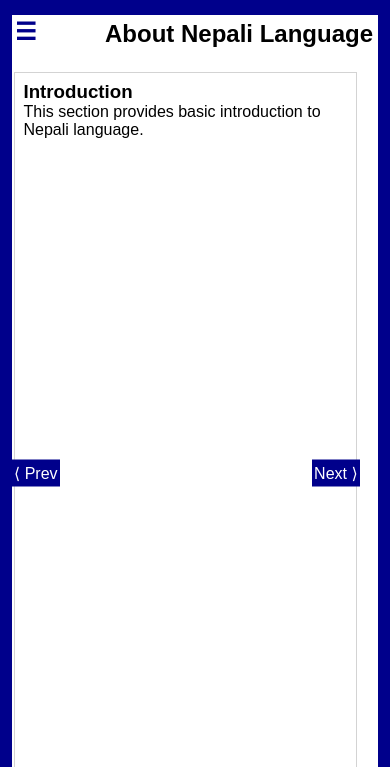
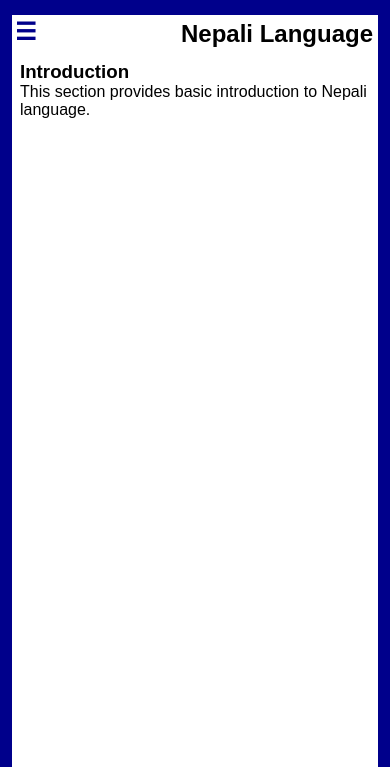
Before and after one commit to anilbhattaraitoronto/nepali.merohouse.com, a website with bundled scripts: page index.html in a window 390 px wide. Both pictures are taken after a click on the button "About". Shown: the part 77-844 px from the top of the page. Built offline with nearby package versions, Linux system fonts and the light colour scheme.

Commit message:
fixed small screen style for about page links

```diff
--- a/index.html
+++ b/index.html
@@ -82,7 +82,7 @@
             <!-- Begin ABOUT section -->
             <article class="main-page" id="about">
 
-                <h2 class="page-title" id="about-page-title"> <span id="about-menu">&#9776;</span> <span>About
+                <h2 class="page-title" id="about-page-title"> <span id="about-menu">&#9776;</span> <span>
                         Nepali Language</span></h2>
                 <div id="about-content">
                     <nav id="about-nav"></nav>
--- a/styles.css
+++ b/styles.css
@@ -26,7 +26,7 @@ button{
     position: relative;
     box-shadow: 0 0 0 1px rgb(4, 4, 212);
     padding: 8px;
-    /* height: 100vh; */
+    height: 100%;
 }
 .main-header{
     position: relative;
@@ -134,6 +134,7 @@ button{
 #start-button:hover{
     box-shadow: 0 0 0 2px blue;
     color: white;
+    transform: scale(1.02);
 }
 .page-title{
     text-align: center;
@@ -147,6 +148,7 @@ button{
 }
 #lesson-page-title{
     text-align: center;
+    padding-top: 8px;
 }
 #lesson-navs{
     padding: 8px;
@@ -258,11 +260,15 @@ button{
     color: yellow;
 }
 /* About Section Styles */
-
+#about{
+    position: relative;
+}
 #about-content{
     display: grid;
     grid-template-columns: 1fr 4fr;
     grid-column-gap: 8px;
+    padding-bottom: 20px;
+    /* position: relative; */
 }
 #about-nav{
     display: flex;
@@ -270,35 +276,36 @@ button{
     text-align: right;
     padding: 8px;
     box-shadow: 1px 0 0 0 lightgray;
-    height: 800px;
+    min-height: 900px;
+    height: 100%;
 }
 .about-link{
     padding: 8px 0;
 }
 #about-box{
     position: relative;
-    width: 95%;
+    width: 100%;
+    min-height: 900px;
+    height: 100%;
 }
 #about-post{
     position: relative;
-    height: 800px;
-    width: 98%;
-    margin: 20px auto;
-    box-shadow: 0 0 0 1px lightgray;
+    height: 100%;
+    width: 100%;
+    margin: auto;
+    /* box-shadow: 0 0 0 1px lightgray; */
 }
 #about-post-template{
     width: 100%;
     margin: 0 20px 0 auto;
     padding: 8px;
-
 }
 #about-prev-btn, #about-next-btn{
     background: var(--theme-blue);
     color: white;
     padding: 4px 2px;
     position: absolute;
-    top: 50%;
-    transform: translateY(-50%);
+    bottom: 0;
 }
 #about-prev-btn{
     left: 0;
@@ -317,17 +324,21 @@ button{
     }
     #learning, #about-content{
         grid-template-columns: 1fr;
+
     }
     #lesson-navs, #about-nav{
         position: absolute;
         transform: translateX(-250px);
         transition: 250ms all ease-in-out;
         width: 150px;
+        height: 100%;
+        top: 0;
     }
     #lesson-navs.show, #about-nav.show{
         transform: translateX(0);
-        background: lightgray;
+        background: rgb(233, 229, 229);
         z-index: 20;
+        height: 100%;
     }
     #lesson-page-title, #about-page-title{
         position: relative;
@@ -353,7 +364,6 @@ button{
 }
 
 footer{
-
     padding: 8px 0;
     width: 100%;
     text-align: center;
```
